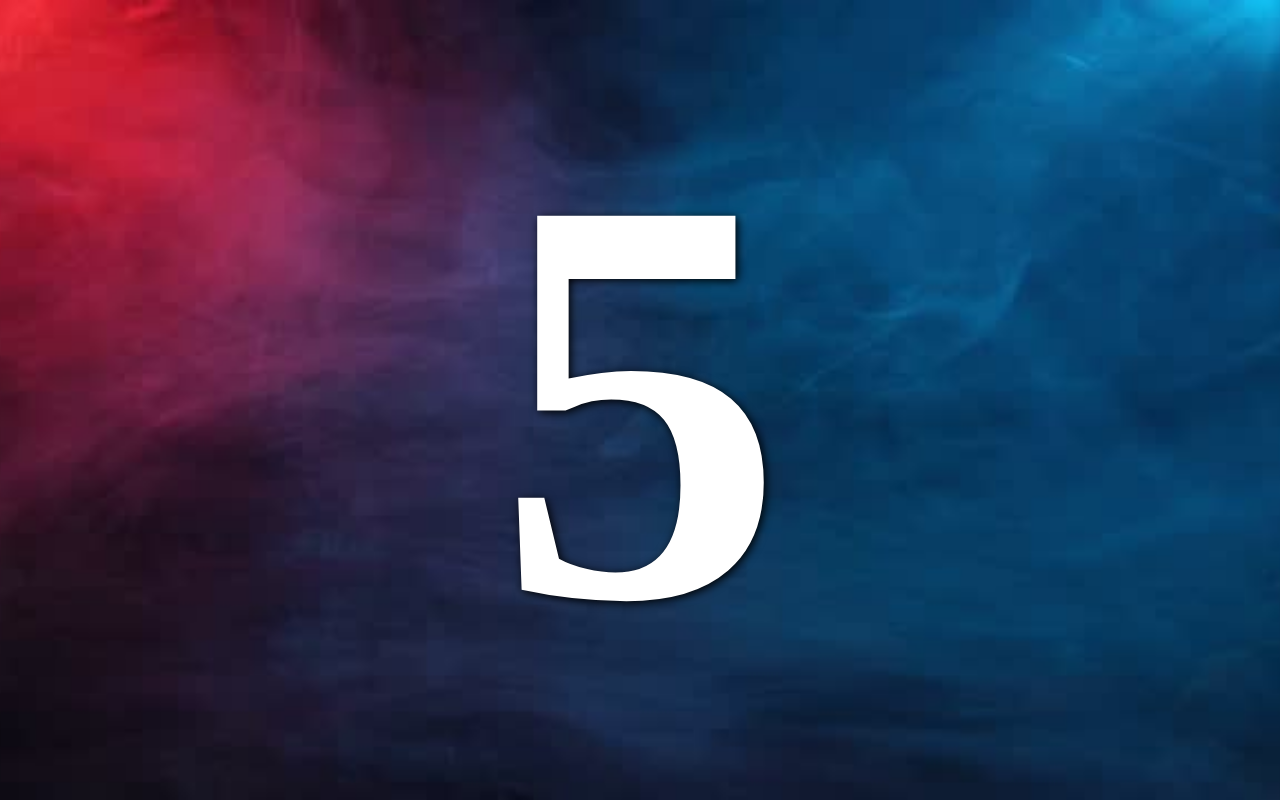
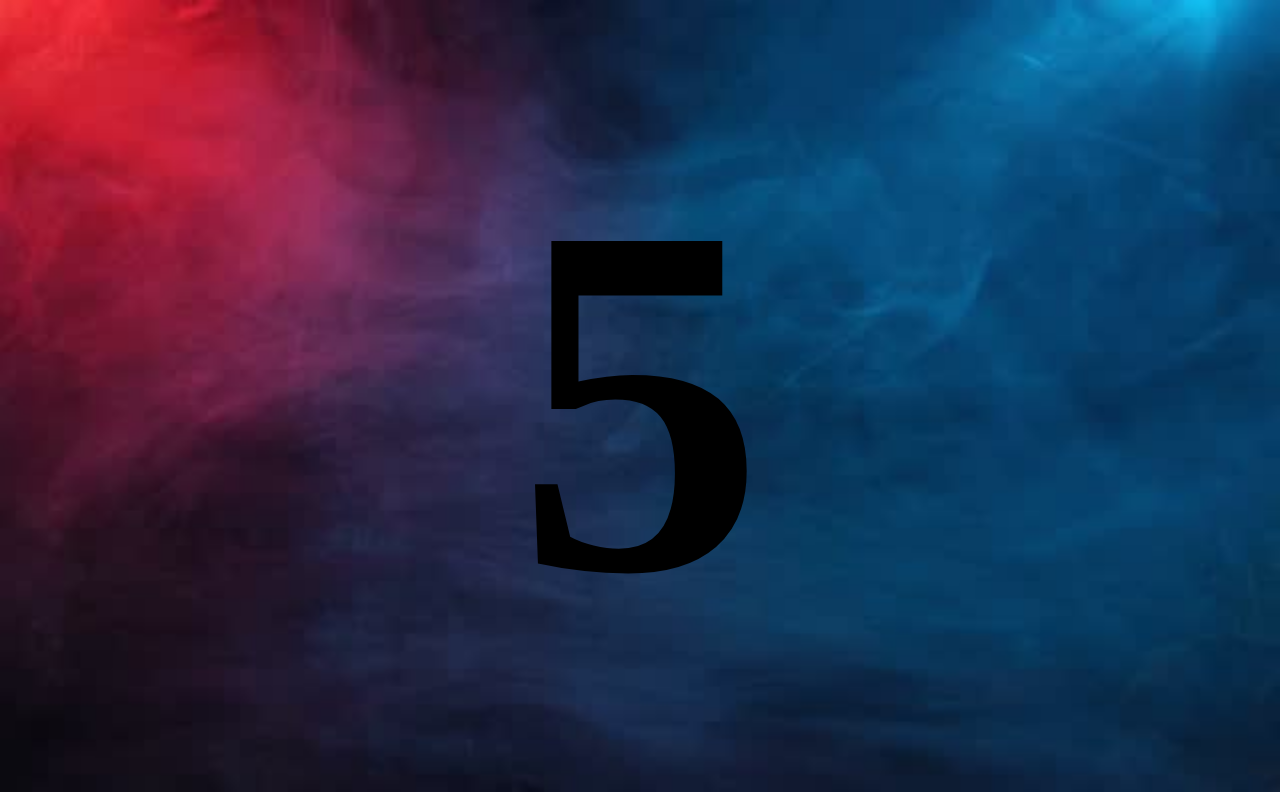
Before and after one commit to siva5683/Js-counter, a plain HTML site: page index.html in a window 1280 px wide. Drawn offline with Linux system fonts and the light colour scheme.

Commit message:
Update style.css

```diff
--- a/css/style.css
+++ b/css/style.css
@@ -4,16 +4,9 @@
     box-sizing: border-box;
 }
 
-body {
-  overflow: hidden;
-}
-
-#bg-image {
+img {
     width: 100%;
-  height: 100vh;
-  object-fit: cover;
-  transition: transform 0.5s linear; /* Smooth shrink effect */
-  transform-origin: center center; /* Shrink from center */
+    height: 99vh;
 }
 
 h1 {
@@ -22,7 +15,4 @@ h1 {
     left: 50%;
     transform: translate(-50%, -50%);
     font-size: 1000px;
-  transition: font-size 0.5s linear;
-  color: white;
-  text-shadow: 2px 2px 10px black;
 }
```
Lines whose indentation alone changed are shown as unchanged.
